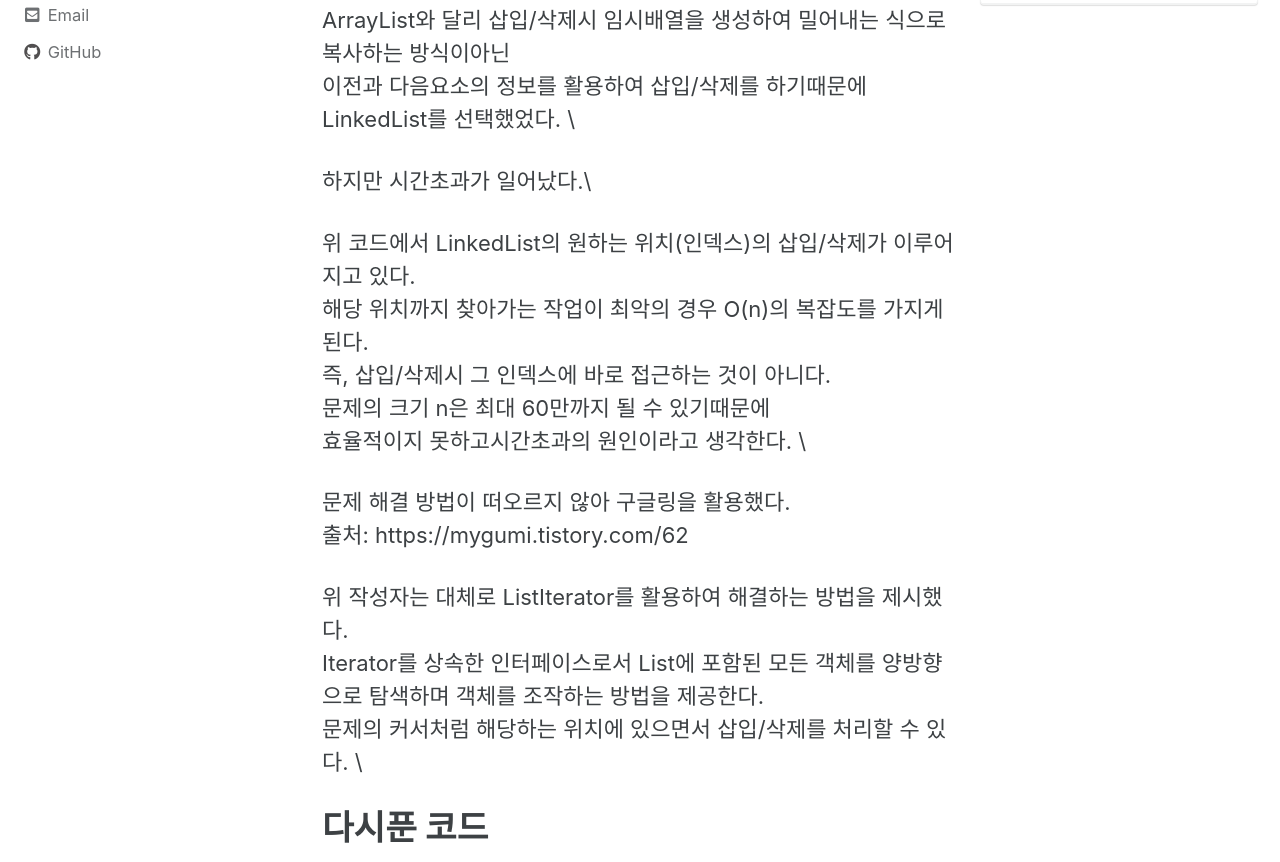
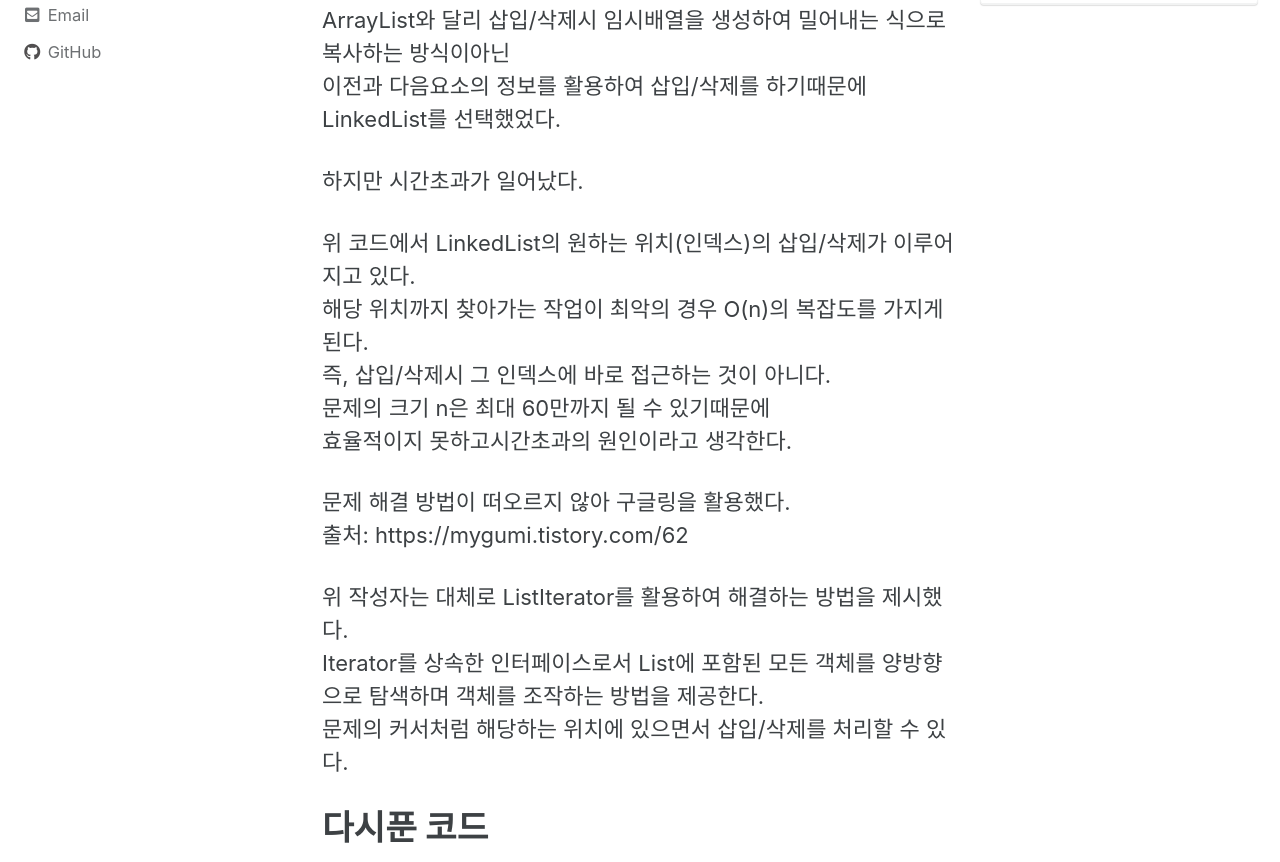
Before and after one commit to hscom96/hscom96.github.io, a Jekyll site: the page built from _posts/2020-07-27-boj1406.md, in a window 1280 px wide and 1400 px high, scrolled down 1540 px. Shown: the part 187-1049 px from the top of the window. Built offline with Jekyll 4.4.1, drawn with Linux system fonts in a browser that asks for light colours; cached includes are drawn as plain includes; comment, search, counter and statistics services are not loaded.

Commit message:
게시물 포스팅

```diff
--- a/_posts/2020-07-27-boj1406.md
+++ b/_posts/2020-07-27-boj1406.md
@@ -68,15 +68,15 @@ public class Main {
 # 틀린 이유
 
 ArrayList와 달리 삽입/삭제시 임시배열을 생성하여 밀어내는 식으로 복사하는 방식이아닌 \\
-이전과 다음요소의 정보를 활용하여 삽입/삭제를 하기때문에 LinkedList를 선택했었다.  \\
+이전과 다음요소의 정보를 활용하여 삽입/삭제를 하기때문에 LinkedList를 선택했었다.
 
-하지만 시간초과가 일어났다.\\
+하지만 시간초과가 일어났다.
 
 위 코드에서 LinkedList의 원하는 위치(인덱스)의 삽입/삭제가 이루어지고 있다. \\
 해당 위치까지 찾아가는 작업이  최악의 경우 O(n)의 복잡도를 가지게된다. \\
 즉, 삽입/삭제시 그 인덱스에 바로 접근하는 것이 아니다. \\
 문제의 크기 n은 최대 60만까지 될 수 있기때문에 \\
-효율적이지 못하고시간초과의 원인이라고 생각한다. \\
+효율적이지 못하고시간초과의 원인이라고 생각한다.
 
 
 문제 해결 방법이 떠오르지 않아 구글링을 활용했다. \\
@@ -84,7 +84,7 @@ ArrayList와 달리 삽입/삭제시 임시배열을 생성하여 밀어내는
 
 위 작성자는 대체로 ListIterator를 활용하여 해결하는 방법을 제시했다. \\
 Iterator를 상속한 인터페이스로서 List에 포함된 모든 객체를 양방향으로 탐색하며 객체를 조작하는 방법을 제공한다. \\
-문제의 커서처럼 해당하는 위치에 있으면서 삽입/삭제를 처리할 수 있다. \\
+문제의 커서처럼 해당하는 위치에 있으면서 삽입/삭제를 처리할 수 있다.
 
 
 
```
Also changed, not shown: _posts/2020-07-26-boj1874.md (+1 -1 lines).
